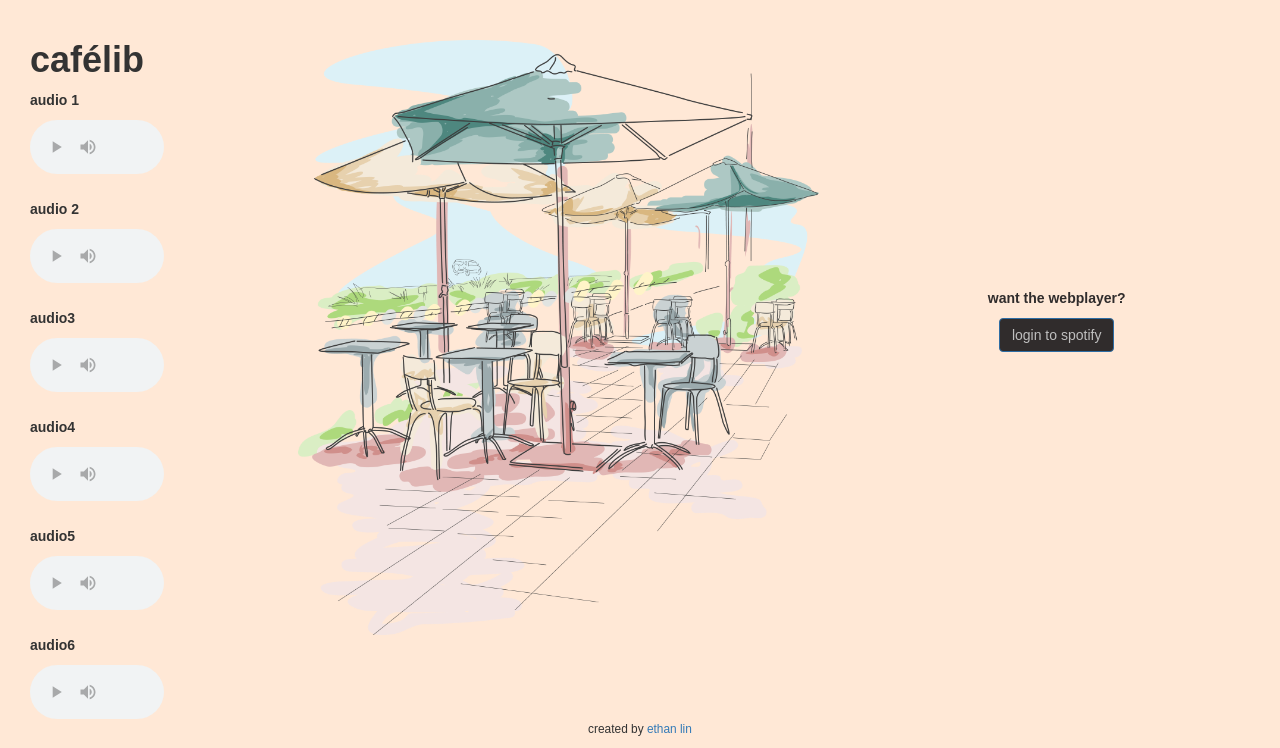
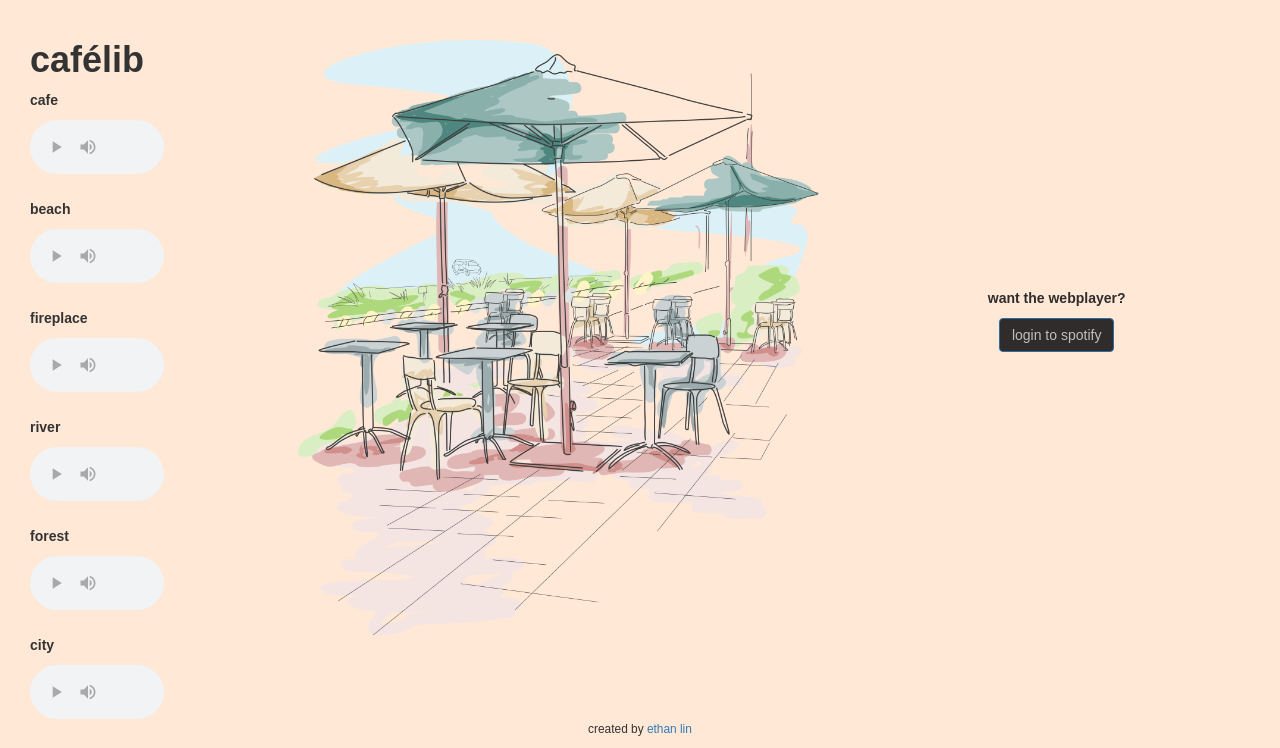
Before and after one commit to ethannlin/cafegram, a Flask app: page / in a window 1280 px wide. Shown: the part 52-800 px from the top of the page. Run offline with Flask 3, Linux system fonts and the light colour scheme; some libraries are stand-ins or nearby versions.

Commit message:
Add audio files and update about.html and base.html templates

```diff
--- a/app/templates/about.html
+++ b/app/templates/about.html
@@ -15,6 +15,7 @@
 	<div class="col-12 col-lg-8" style="margin-top: 50px;">
 		<p>in order to access features within the spotify SDK, this application needs your permission to enable user scopes (such as 'playlist-modify-public' which allows us to create playlists and add tracks on your behalf). we do not store or distribute any of your information. permission can be revoked through <a href="https://www.spotify.com/us/account/apps/" class="hyperlink-black">this page</a>.</p>
 		<p style="font-weight: bold;">note: due to limitations with the spotify SDK, this app will only work for spotify premium users.</p>
+		<p style="font-weight: bold;">sound effects obtained from <a href="https://www.zapsplat.com" target="_blank">https://www.zapsplat.com</a></p>
 	</div>
 	</div>
 
--- a/app/templates/base.html
+++ b/app/templates/base.html
@@ -5,7 +5,7 @@
     <meta charset="utf-8">
     <meta name="viewport" content="width=device-width, initial-scale=1, shrink-to-fit=no">
     <link rel="stylesheet" href="{{url_for('static', filename='style.css')}}">
-    <!-- <link rel="icon" href="{{url_for('static', filename='cicon.png') }}"> -->
+    <link rel="icon" href="{{url_for('static', filename='icon.png') }}">
 {% endblock %}
 
 {% block title %}
--- a/app/templates/home.html
+++ b/app/templates/home.html
@@ -14,28 +14,28 @@
             <h1 style="font-weight: bold;">cafélib</h1>
         </div>
         <div id="bks">
-            <p style="font-weight: bold;">audio 1</p>
-            <audio class="player" src="" controlsList="nodownload noplaybackrate" controls loop type="audio/wav"></audio>
+            <p style="font-weight: bold;">cafe</p>
+            <audio class="player" src="/static/audio/cafe.mp3" controlsList="nodownload noplaybackrate" controls loop type="audio/mpeg"></audio>
         </div>
         <div id="test2">
-            <p style="margin-top:20px;font-weight: bold;">audio 2</p>
-            <audio class="player" src="" controlsList="nodownload noplaybackrate" controls loop type="audio/wav"></audio>
+            <p style="margin-top:20px;font-weight: bold;">beach</p>
+            <audio class="player" src="/static/audio/beach.mp3" controlsList="nodownload noplaybackrate" controls loop type="audio/mpeg"></audio>
         </div>
         <div id="test3">
-            <p style="margin-top:20px;font-weight: bold;">audio3</p>
-            <audio class="player" src="" controlsList="nodownload noplaybackrate" controls loop type="audio/wav"></audio>
+            <p style="margin-top:20px;font-weight: bold;">fireplace</p>
+            <audio class="player" src="/static/audio/fireplace.mp3" controlsList="nodownload noplaybackrate" controls loop type="audio/mpeg"></audio>
         </div>
         <div id="test4">
-            <p style="margin-top:20px;font-weight: bold;">audio4</p>
-            <audio class="player" src="" controlsList="nodownload noplaybackrate" controls loop type="audio/wav"></audio>
+            <p style="margin-top:20px;font-weight: bold;">river</p>
+            <audio class="player" src="/static/audio/river.mp3" controlsList="nodownload noplaybackrate" controls loop type="audio/mpeg"></audio>
         </div>
         <div id="test5">
-            <p style="margin-top:20px;font-weight: bold;">audio5</p>
-            <audio class="player" src="" controlsList="nodownload noplaybackrate" controls loop type="audio/wav"></audio>
+            <p style="margin-top:20px;font-weight: bold;">forest</p>
+            <audio class="player" src="/static/audio/forest.mp3" controlsList="nodownload noplaybackrate" controls loop type="audio/mpeg"></audio>
         </div>
         <div id="test6">
-            <p style="margin-top:20px;font-weight: bold;">audio6</p>
-            <audio class="player" src="" controlsList="nodownload noplaybackrate" controls loop type="audio/wav"></audio>
+            <p style="margin-top:20px;font-weight: bold;">city</p>
+            <audio class="player" src="/static/audio/city.mp3" controlsList="nodownload noplaybackrate" controls loop type="audio/mpeg"></audio>
         </div>
     </div>
     <div class="col-md-6">
```
Also changed, not shown: app/static/icon.png (added).
